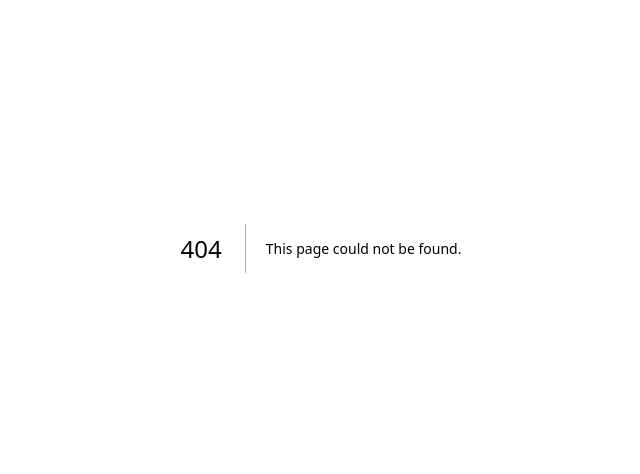
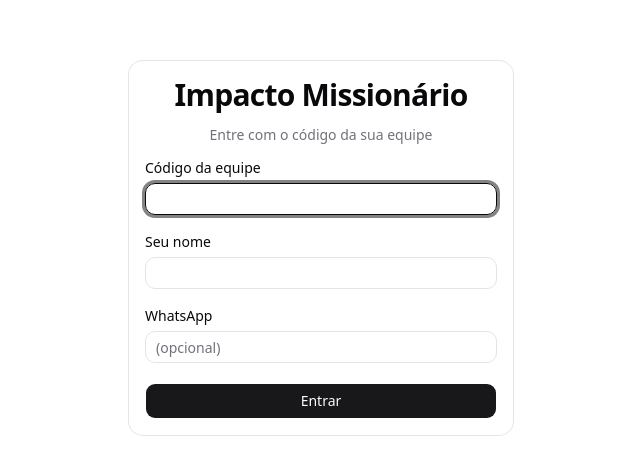
Before and after one commit to filhon/impacto-missionario, a Next.js app: page /login in a window 1280 px wide. Before the commit this address had no page. Shown: the part 152-626 px from the top of the page, without its empty margins (319-959 px from the left). Built offline with nearby package versions, Linux system fonts and the light colour scheme; no server answers.

Commit message:
feat: implementar página de login com validação de código e criação de usuário

```diff
--- /dev/null
+++ b/app/(public)/login/actions.ts
@@ -0,0 +1,78 @@
+"use server";
+
+import { revalidatePath } from "next/cache";
+import { redirect } from "next/navigation";
+import { createServiceClient } from "@/lib/supabase/service";
+import { createClient } from "@/lib/supabase/server";
+import { uuidv7 } from "@/lib/uuid/v7";
+
+export async function loginWithCode(formData: FormData) {
+  const code = formData.get("code") as string;
+  const name = formData.get("name") as string;
+  const phone = (formData.get("phone") as string) || undefined;
+
+  if (!code || !/^\d{4}$/.test(code)) {
+    return { error: "Código inválido" };
+  }
+
+  if (!name || name.trim().length < 2) {
+    return { error: "Nome deve ter pelo menos 2 caracteres" };
+  }
+
+  const serviceClient = createServiceClient();
+  const eventId = process.env.NEXT_PUBLIC_EVENT_ID!;
+
+  const { data: team, error: teamError } = await serviceClient
+    .from("teams")
+    .select("id")
+    .eq("event_id", eventId)
+    .eq("code_4dig", code)
+    .maybeSingle();
+
+  if (teamError || !team) {
+    return { error: "Código inválido" };
+  }
+
+  const email = `vol-${uuidv7()}@impacto.local`;
+  const password =
+    crypto.randomUUID().replace(/-/g, "") +
+    crypto.randomUUID().replace(/-/g, "");
+
+  const { data: authData, error: authError } =
+    await serviceClient.auth.admin.createUser({
+      email,
+      password,
+      email_confirm: true,
+    });
+
+  if (authError || !authData.user) {
+    return { error: "Erro ao criar usuário" };
+  }
+
+  const { error: userError } = await serviceClient.from("users").insert({
+    id: authData.user.id,
+    name: name.trim(),
+    phone: phone || null,
+    role: "voluntario",
+    team_id: team.id,
+    event_id: eventId,
+  });
+
+  if (userError) {
+    return { error: "Erro ao criar perfil" };
+  }
+
+  const serverClient = await createClient();
+
+  const { error: signInError } = await serverClient.auth.signInWithPassword({
+    email,
+    password,
+  });
+
+  if (signInError) {
+    return { error: "Erro ao criar sessão" };
+  }
+
+  revalidatePath("/");
+  redirect("/");
+}
--- /dev/null
+++ b/app/(public)/login/login-form.tsx
@@ -0,0 +1,101 @@
+"use client";
+
+import { useState, useTransition } from "react";
+import { useFormStatus } from "react-dom";
+import { toast } from "sonner";
+import { loginWithCode } from "./actions";
+import { Card, CardContent, CardHeader, CardTitle } from "@/components/ui/card";
+import { Input } from "@/components/ui/input";
+import { Button } from "@/components/ui/button";
+import { Label } from "@/components/ui/label";
+
+function SubmitButton() {
+  const { pending } = useFormStatus();
+
+  return (
+    <Button type="submit" size="lg" className="w-full" disabled={pending}>
+      {pending ? "Entrando..." : "Entrar"}
+    </Button>
+  );
+}
+
+export function LoginForm() {
+  const [isPending, startTransition] = useTransition();
+  const [error, setError] = useState<string | null>(null);
+
+  async function handleSubmit(e: React.FormEvent<HTMLFormElement>) {
+    e.preventDefault();
+    setError(null);
+
+    const formData = new FormData(e.currentTarget);
+
+    startTransition(async () => {
+      const result = await loginWithCode(formData);
+      if (result?.error) {
+        setError(result.error);
+        toast.error(result.error);
+      }
+    });
+  }
+
+  return (
+    <div className="flex min-h-screen items-center justify-center p-4">
+      <Card className="w-full max-w-sm">
+        <CardHeader className="text-center">
+          <CardTitle className="text-3xl font-bold tracking-tight">
+            Impacto Missionário
+          </CardTitle>
+          <p className="text-muted-foreground mt-2 text-sm">
+            Entre com o código da sua equipe
+          </p>
+        </CardHeader>
+        <CardContent>
+          <form onSubmit={handleSubmit} className="space-y-5">
+            <div className="space-y-2">
+              <Label htmlFor="code">Código da equipe</Label>
+              <Input
+                id="code"
+                name="code"
+                inputMode="numeric"
+                maxLength={4}
+                pattern="[0-9]{4}"
+                className="text-center text-3xl tracking-widest"
+                autoFocus
+                required
+                placeholder=""
+              />
+            </div>
+
+            <div className="space-y-2">
+              <Label htmlFor="name">Seu nome</Label>
+              <Input
+                id="name"
+                name="name"
+                type="text"
+                required
+                minLength={2}
+                placeholder=""
+              />
+            </div>
+
+            <div className="space-y-2">
+              <Label htmlFor="phone">WhatsApp</Label>
+              <Input
+                id="phone"
+                name="phone"
+                type="tel"
+                placeholder="(opcional)"
+              />
+            </div>
+
+            {error && (
+              <p className="text-destructive text-center text-sm">{error}</p>
+            )}
+
+            <SubmitButton />
+          </form>
+        </CardContent>
+      </Card>
+    </div>
+  );
+}
--- /dev/null
+++ b/app/(public)/login/page.tsx
@@ -0,0 +1,14 @@
+import { redirect } from "next/navigation";
+import { createClient } from "@/lib/supabase/server";
+import { LoginForm } from "./login-form";
+
+export default async function LoginPage() {
+  const supabase = await createClient();
+  const { data } = await supabase.auth.getUser();
+
+  if (data?.user) {
+    redirect("/");
+  }
+
+  return <LoginForm />;
+}
--- a/app/layout.tsx
+++ b/app/layout.tsx
@@ -1,6 +1,7 @@
 import type { Metadata } from "next";
 import { Geist, Geist_Mono } from "next/font/google";
 import { ThemeProvider } from "@/components/theme-provider";
+import { Toaster } from "@/components/ui/sonner";
 import "./globals.css";
 
 const geistSans = Geist({
@@ -38,6 +39,7 @@ export default function RootLayout({
           disableTransitionOnChange
         >
           {children}
+          <Toaster />
         </ThemeProvider>
       </body>
     </html>
--- /dev/null
+++ b/lib/supabase/service.ts
@@ -0,0 +1,15 @@
+import { createClient } from "@supabase/supabase-js";
+import type { Database } from "@/types/database";
+
+export function createServiceClient() {
+  return createClient<Database>(
+    process.env.NEXT_PUBLIC_SUPABASE_URL!,
+    process.env.SUPABASE_SERVICE_ROLE_KEY!,
+    {
+      auth: {
+        autoRefreshToken: false,
+        persistSession: false,
+      },
+    },
+  );
+}
```
Also changed, not shown: 1 other file (tests, documents, lock files or other folders).
